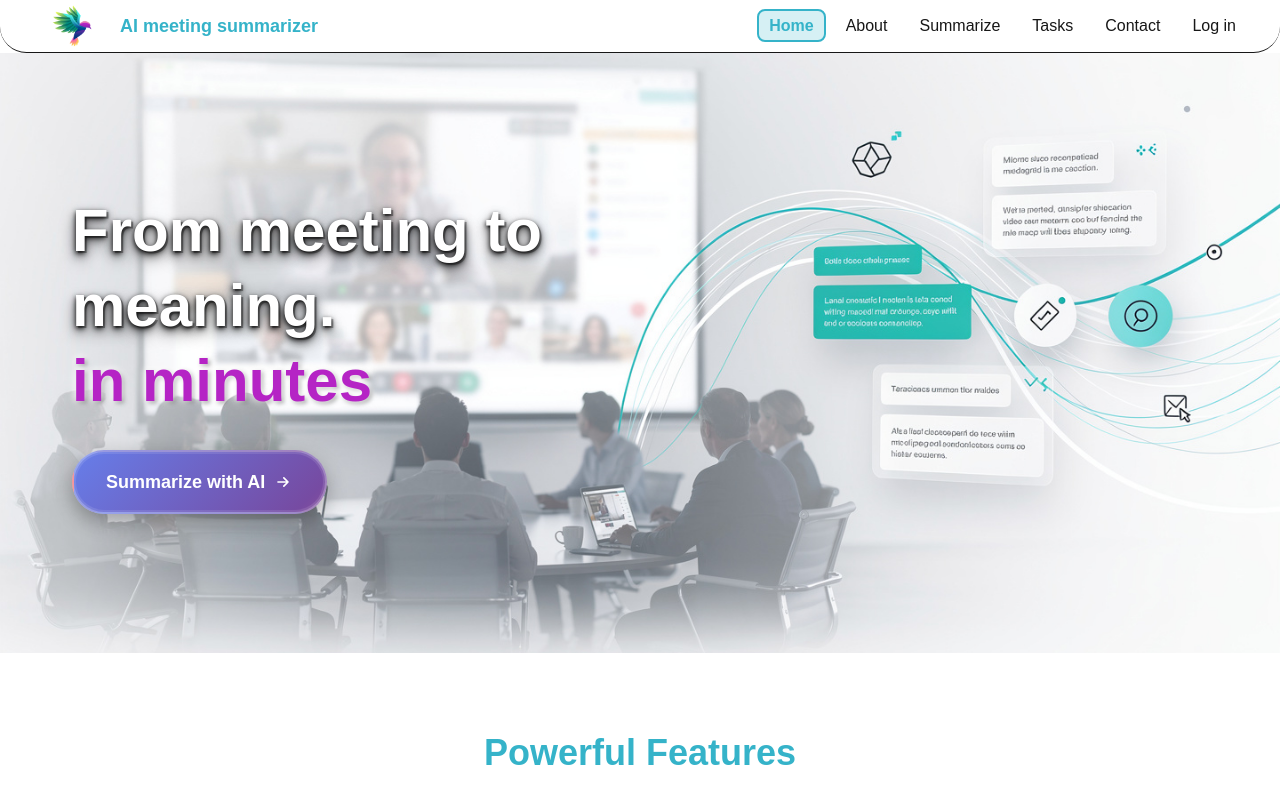
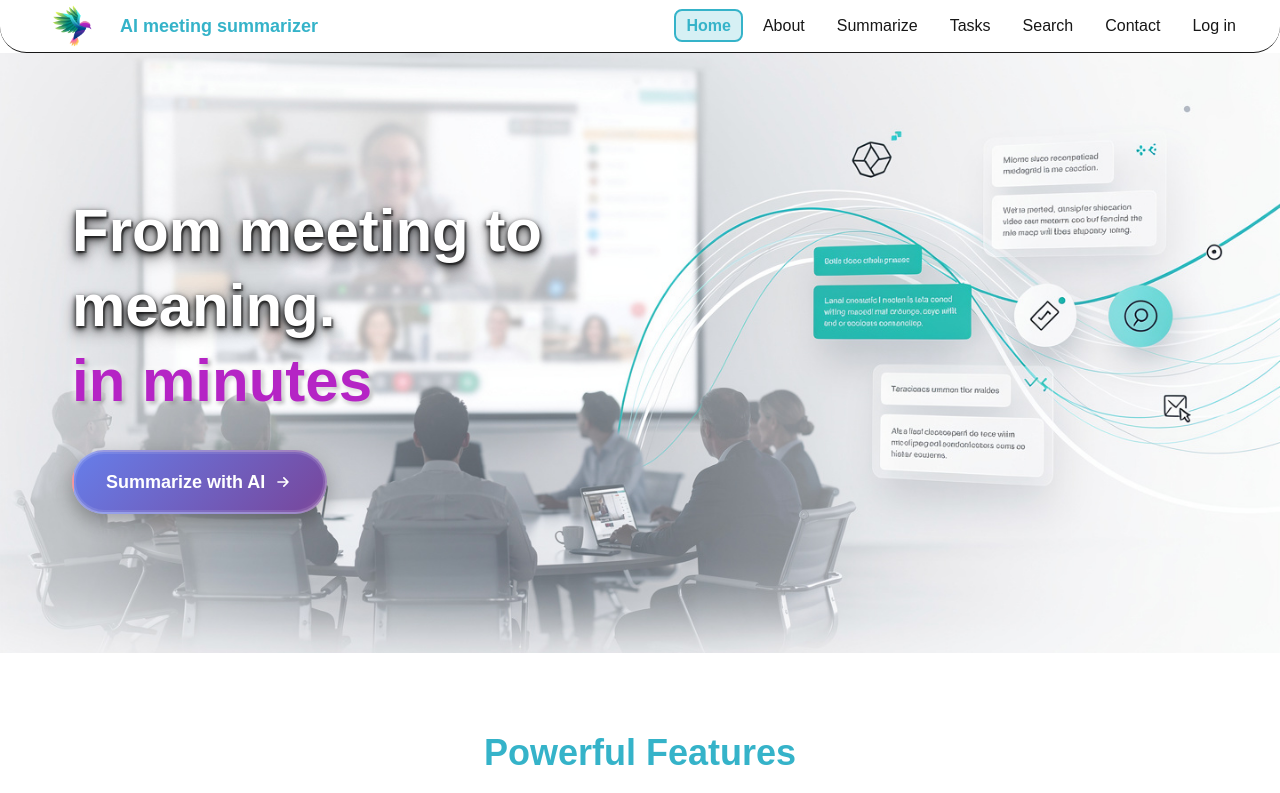
Before and after one commit to ChiragKuikel/MeetingManager, a Next.js app in the folder frontend/: page / in a window 1280 px wide. Shown: the top 793 px of the page. Built offline with nearby package versions, Linux system fonts and the light colour scheme.

Commit message:
feat(frontend): add Search link to navbar

```diff
--- a/frontend/components/navbar.tsx
+++ b/frontend/components/navbar.tsx
@@ -57,6 +57,7 @@ export default function Navbar() {
     { name: "About", href: "/about" },
     { name: "Summarize", href: "/video" },
     { name: "Tasks", href: "/tasks" },
+    { name: "Search", href: "/search" },
     { name: "Contact", href: "/contact" },
   ];
 
@@ -132,7 +133,7 @@ export default function Navbar() {
 
 
             {/* Rest of the links (About, Vacancy, Blog, Contact) */}
-            {["About", "Summarize", "Tasks", "Contact"].map((name, index) => {
+            {["About", "Summarize", "Tasks", "Search", "Contact"].map((name, index) => {
               const link = navLinks.find(l => l.name === name);
               if (!link) return null;
 
@@ -253,7 +254,7 @@ export default function Navbar() {
 
 
                 {/* Rest of links */}
-                {["About", "Summarize", "Tasks", "Contact"].map((name, index) => {
+                {["About", "Summarize", "Tasks", "Search", "Contact"].map((name, index) => {
                   const link = navLinks.find(l => l.name === name);
                   if (!link) return null;
 
```
